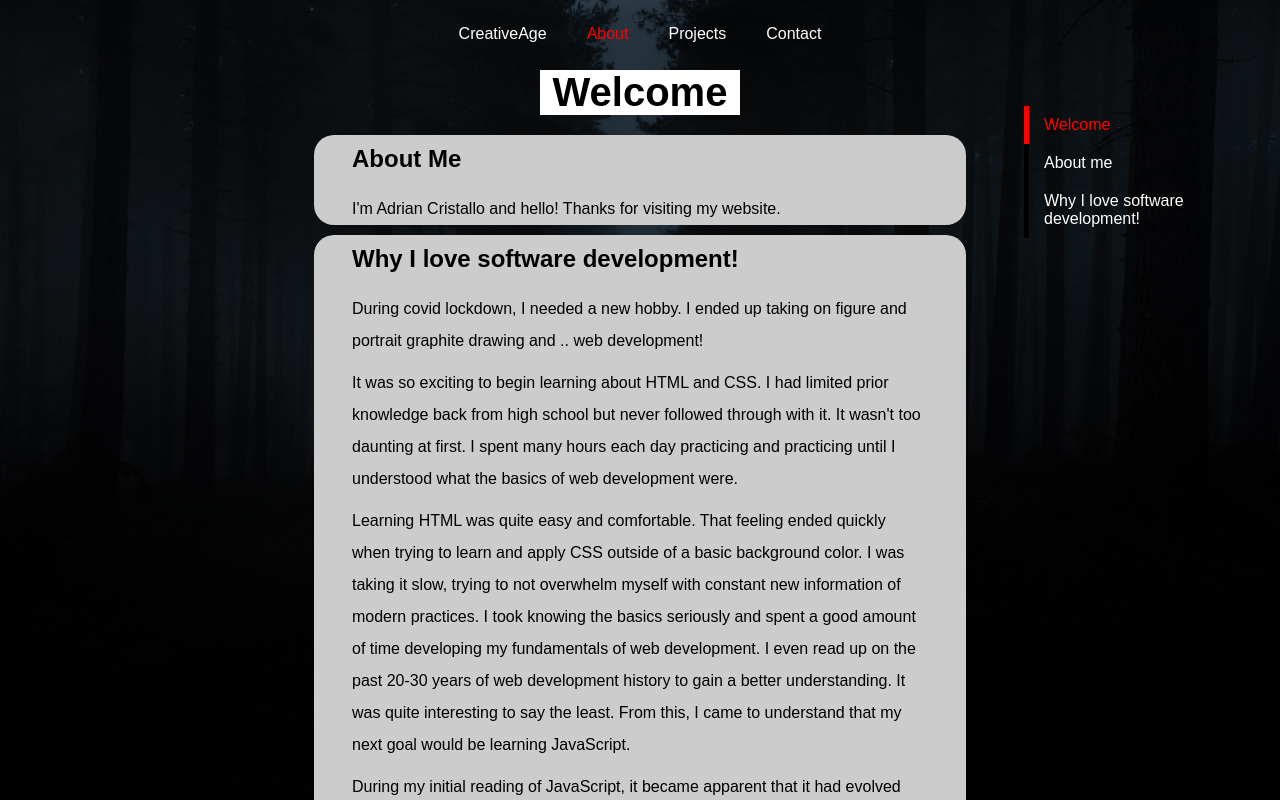
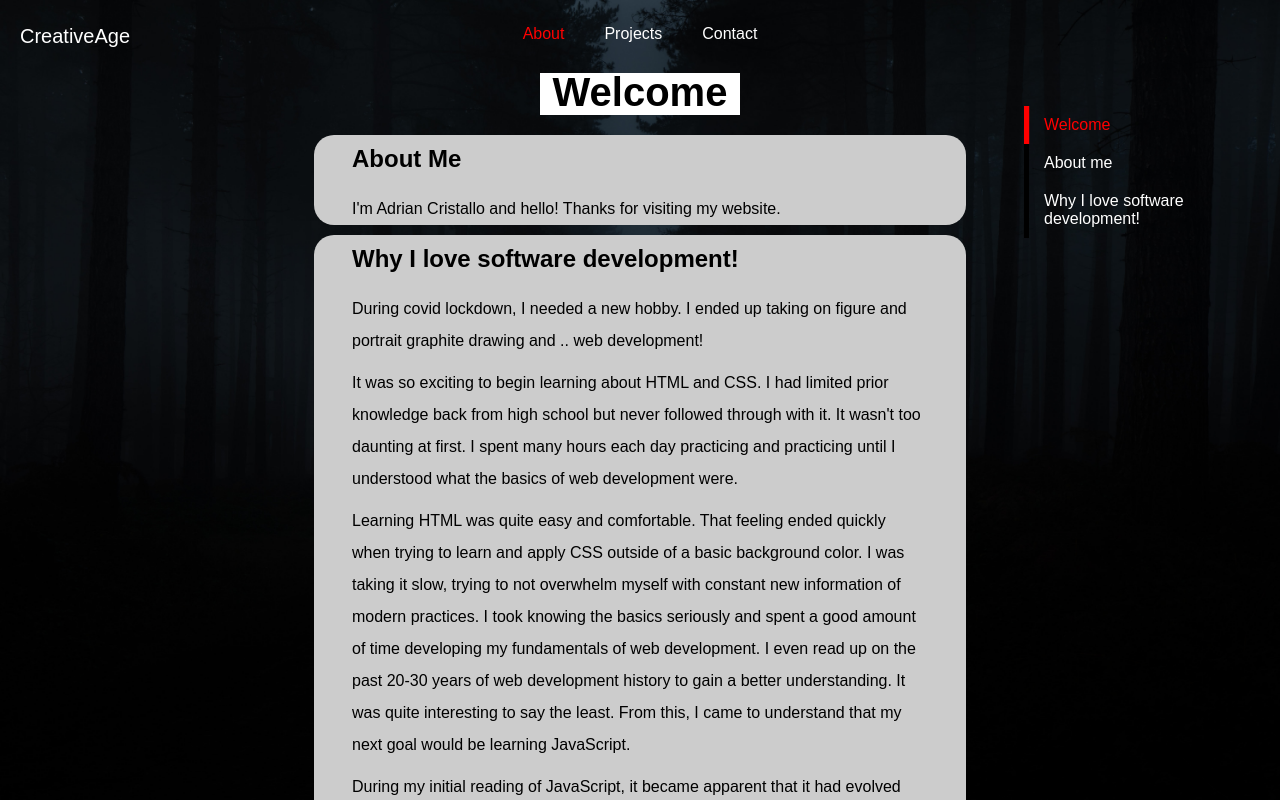
Before and after one commit to haheha24/portfolio, a React (Create React App) app in the folder client/: page /about in a window 1280 px wide. Shown: the top 800 px of the page. Built offline with nearby package versions, Linux system fonts and the light colour scheme.

Commit message:
Created a NavList component that incorporates NavLink from react-router-dom and my own li block to create a reuseable nav item. Rearranged the component hierarchy aswell so that it makes more semantic sense. Reworked hamburger menu so that it reflects and works with the new CSS and refs

```diff
--- /dev/null
+++ b/client/src/components/header/nav/NavList.tsx
@@ -0,0 +1,28 @@
+import { NavLink } from "react-router-dom";
+
+interface INavLinkParams {
+  liClass: string,
+  name: string,
+  endPoint: string,
+  navLinkId: string,
+  navLinkClass: string,
+  navLinkActive: string,
+}
+
+const NavList = ({liClass, name, endPoint, navLinkId, navLinkClass, navLinkActive}: INavLinkParams) => {
+  return (
+    <li className={liClass}>
+            <NavLink
+              to={endPoint}
+              id={navLinkId}
+              className={navLinkClass}
+              activeClassName={navLinkActive}
+              exact={true}
+            >
+              {name}
+            </NavLink>
+          </li>
+  )
+}
+
+export default NavList
--- a/client/src/components/header/nav/Navbar.tsx
+++ b/client/src/components/header/nav/Navbar.tsx
@@ -1,81 +1,72 @@
 import "./navbar.css";
 import { MediaQueryContext } from "../../../App";
 import { useEffect, useRef, useContext } from "react";
-import { NavLink } from "react-router-dom";
+import NavList from "./NavList";
 import { GiHamburgerMenu } from "react-icons/gi";
 
 const Navbar = () => {
-  const navMediaQuery = useContext(MediaQueryContext)
-  const navDivRef = useRef<HTMLDivElement>(null);
+  const navMediaQuery = useContext(MediaQueryContext);
+  const navUlRef = useRef<HTMLUListElement>(null);
   const navBurgerRef = useRef<HTMLDivElement>(null);
 
   useEffect(() => {
-    let newDivRef = navDivRef;
+    let newUlRef = navUlRef;
     let newBurgerRef = navBurgerRef;
-    if (navMediaQuery.width <= 860 && newDivRef !== null) {
+    if (navMediaQuery.width <= 860) {
       newBurgerRef.current?.addEventListener("click", () => {
-        newDivRef.current?.classList.toggle("displayBlock");
-        return () => newDivRef.current?.classList.toggle("displayBlock");
+        newUlRef.current?.classList.toggle("displayBlock");
+        return () => newUlRef.current?.classList.toggle("displayBlock");
       });
       return () =>
         newBurgerRef.current?.removeEventListener("click", () => {
-          newDivRef.current?.classList.toggle("displayBlock");
-          return () => newDivRef.current?.classList.toggle("displayBlock");
+          newUlRef.current?.classList.toggle("displayBlock");
+          return () => newUlRef.current?.classList.toggle("displayBlock");
         });
     }
   }, [navMediaQuery]);
 
   return (
     <nav id="navbar" className="navbar-background">
-      <ul className="nav-ul nav-center">
-        <div id="nav-div" ref={navBurgerRef}>
-          <GiHamburgerMenu
-            className="navbar-burger"
-            style={{ width: "5em", height: "3em" }}
+      <div id="nav-div" ref={navBurgerRef}>
+        <GiHamburgerMenu
+          className="navbar-burger"
+          style={{ width: "5em", height: "3em", color: "white" }}
+        />
+      </div>
+      <ul className="nav-ul" ref={navUlRef}>
+        <NavList
+          liClass="nav-li"
+          name="CreativeAge"
+          endPoint="/"
+          navLinkId="home"
+          navLinkClass="nav-link nav-linkMain"
+          navLinkActive="nav-linkActive"
+        />
+        <div className="navList-menu">
+          <NavList
+            liClass="nav-li"
+            name="About"
+            endPoint="/about"
+            navLinkId="about"
+            navLinkClass="nav-link"
+            navLinkActive="nav-linkActive"
           />
-        </div>
-        <div className="nav-flex-left nav-center" ref={navDivRef}>
-          <li className="nav-li">
-            <NavLink
-              to="/"
-              id="home"
-              className="nav-link"
-              activeClassName="nav-linkActive"
-              exact={true}
-            >
-              CreativeAge
-            </NavLink>
-          </li>
-          <li className="nav-li">
-            <NavLink
-              to="/about"
-              id="about"
-              className="nav-link"
-              activeClassName="nav-linkActive"
-            >
-              About
-            </NavLink>
-          </li>
-          <li className="nav-li">
-            <NavLink
-              to="/projects"
-              id="projects"
-              className="nav-link"
-              activeClassName="nav-linkActive"
-            >
-              Projects
-            </NavLink>
-          </li>
-          <li className="nav-li">
-            <NavLink
-              to="/contact"
-              id="contact"
-              className="nav-link"
-              activeClassName="nav-linkActive"
-            >
-              Contact
-            </NavLink>
-          </li>
+          <NavList
+            liClass="nav-li"
+            name="Projects"
+            endPoint="/projects"
+            navLinkId="projects"
+            navLinkClass="nav-link"
+            navLinkActive="nav-linkActive"
+          />
+          <NavList
+            liClass="nav-li"
+            name="Contact"
+            endPoint="/contact"
+            navLinkId="contact"
+            navLinkClass="nav-link"
+            navLinkActive="nav-linkActive"
+          />
         </div>
       </ul>
     </nav>
--- a/client/src/components/header/nav/navbar.css
+++ b/client/src/components/header/nav/navbar.css
@@ -1,5 +1,4 @@
 #navbar {
-  display: flex;
   position: fixed;
   left: 0;
   right: 0;
@@ -12,25 +11,21 @@
   background-size: 100%;
 }
 .nav-ul {
-  position: static;
-  margin: 0;
-  padding: 0;
+  display: flex;
+  width: 100%;
 }
-.nav-flex-left {
-  display: flex;
-  align-items: flex-start;
-}
-.nav-flex-right {
-  display: flex;
-  align-items: flex-end;
-  margin-left: auto;
-}
-.nav-center {
-  margin: auto;
+.navList-menu {
+  position: absolute;
+  left: 50%;
+  transform: translateX(-50%);
 }
 .nav-li {
+  display: inline-block;
   padding: 25px 0;
   list-style-type: none;
+}
+.nav-linkMain {
+  font-size: 1.25em;
 }
 .nav-link {
   padding: 10px 20px;
@@ -39,8 +34,6 @@
   color: white;
 }
 .nav-linkActive {
-  /* this combination of background-color and box-shadow gives a thick shade of box-shadow
-  and contrasting effect in the middle with background-color.  */
   color: red;
 }
 .nav-link:hover {
@@ -59,17 +52,14 @@
   #navbar {
     height: auto;
   }
-  .navbar-background:hover {
+/*   .navbar-background {
     background: linear-gradient(
       to bottom,
       hsl(0, 0%, 50%) 0%,
       rgb(46, 255, 20) 100%
     );
-  }
+  } */
   .nav-ul {
-    width: 100%;
-  }
-  .nav-flex-left {
     display: none;
     flex-direction: column;
     justify-items: center;
@@ -84,6 +74,11 @@
     padding: 0;
     text-align: center;
   }
+  .navList-menu {
+    position: static;
+    left: 0;
+    transform: translateX(0);
+  }
   .nav-link,
   .nav-linkActive,
   .nav-link:hover {
```
